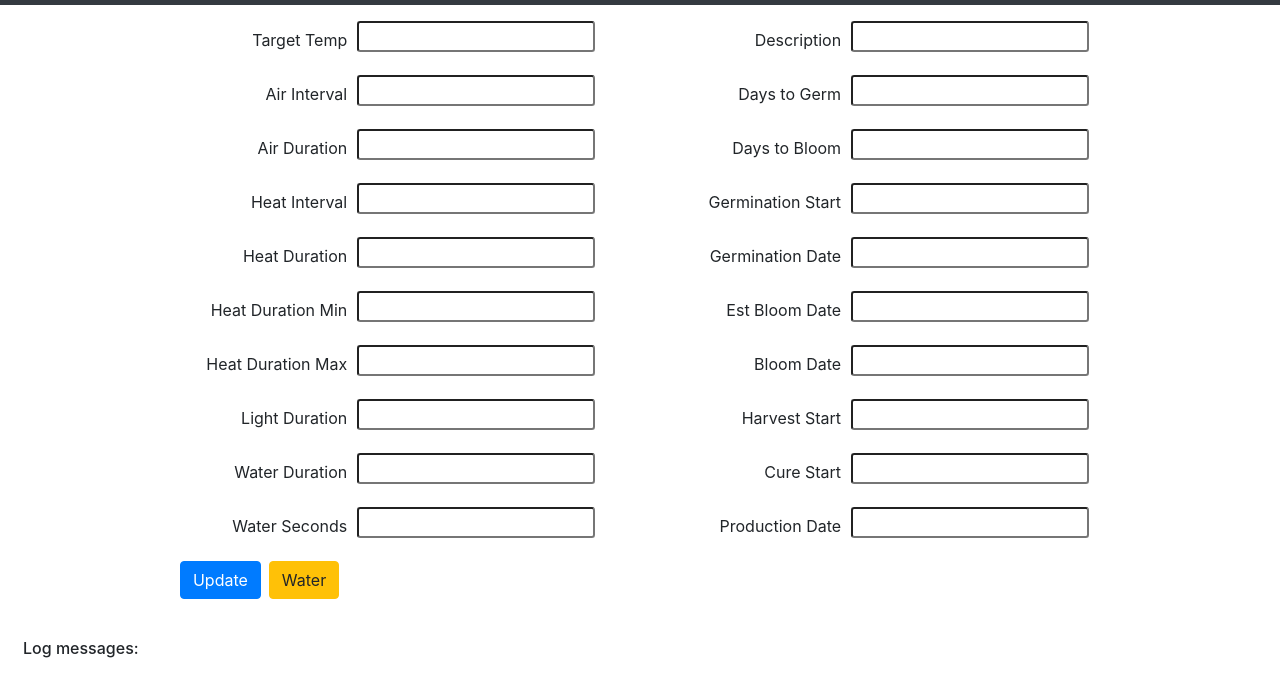
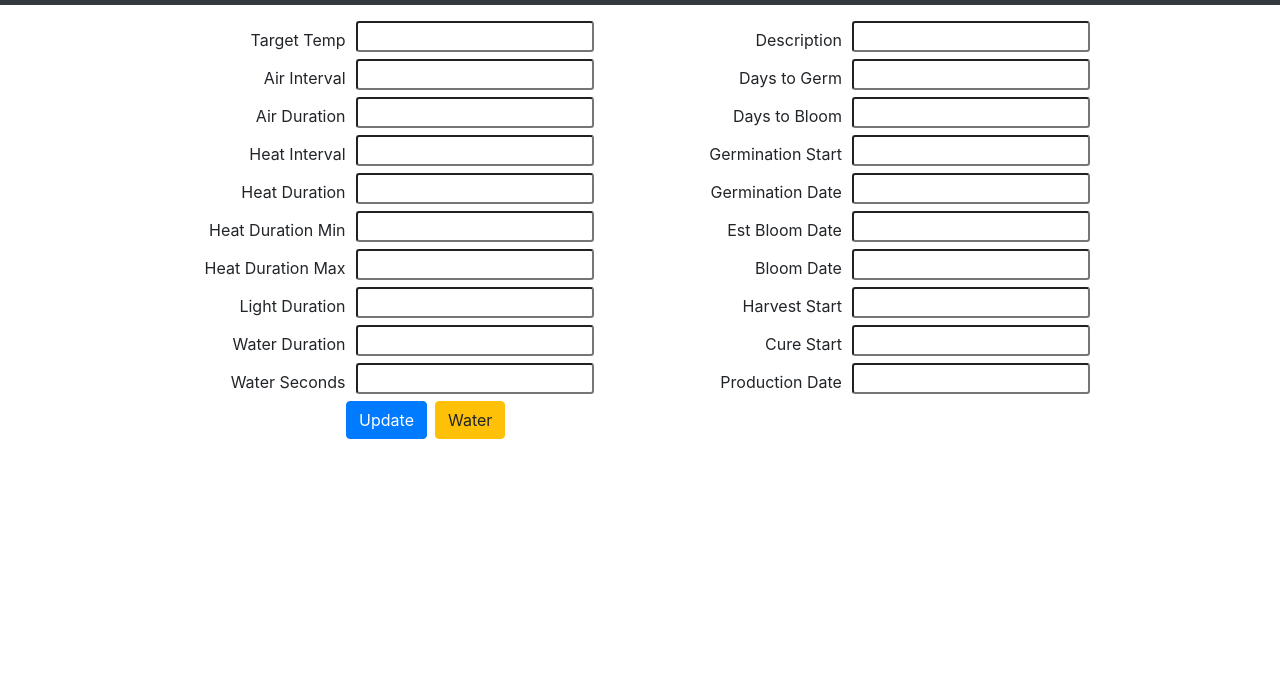
Before and after one commit to jkauflin/jjkGenvMonitor, a website: page public/index.html in a window 1280 px wide. Shown: the part 51-748 px from the top of the page. Drawn offline with nearby package versions, Linux system fonts and the light colour scheme; no server answers.

Commit message:
Update screen

```diff
--- a/public/index.html
+++ b/public/index.html
@@ -7,8 +7,6 @@
     <meta name="viewport" content="width=device-width, initial-scale=1, shrink-to-fit=no">
     <title>GenvMonitor</title>
     <link rel="icon" href="favicon.ico?ver=1.002">
-	<link rel="manifest" href="site.webmanifest">
-    <link rel="apple-touch-icon" href="icon.png">
     <!-- Bootstrap core CSS -->
     <link rel="stylesheet" href="https://cdn.jsdelivr.net/npm/bootstrap@4.5.3/dist/css/bootstrap.min.css"
         integrity="sha384-TX8t27EcRE3e/ihU7zmQxVncDAy5uIKz4rEkgIXeMed4M0jlfIDPvg6uqKI2xXr2" crossorigin="anonymous">
@@ -40,135 +38,136 @@
             <form id="InputValues" class="form-group" action="#">
                 <div class="row mt-3">
                     <div class="col-sm-5">
-                            <div class="form-group form-row">
+                            <div class="form-group form-row m-0">
                                 <label for="targetTemperature" class="col-8 col-form-label text-right">Target Temp</label>
                                 <div class="col-4">
                                     <input id="targetTemperature" class="form-control-sm">
                                 </div>
                             </div>
-                            <div class="form-group form-row">
+                            <div class="form-group form-row m-0">
                                 <label for="airInterval" class="col-8 col-form-label text-right">Air Interval</label>
                                 <div class="col-4">
                                     <input id="airInterval" class="form-control-sm">
                                 </div>
                             </div>
-                            <div class="form-group form-row">
+                            <div class="form-group form-row m-0">
                                 <label for="airDuration" class="col-8 col-form-label text-right">Air Duration</label>
                                 <div class="col-4">
                                     <input id="airDuration" class="form-control-sm">
                                 </div>
                             </div>
-                            <div class="form-group form-row">
+                            <div class="form-group form-row m-0">
                                 <label for="heatInterval" class="col-8 col-form-label text-right">Heat Interval</label>
                                 <div class="col-4">
                                     <input id="heatInterval" class="form-control-sm">
                                 </div>
                             </div>
-                            <div class="form-group form-row">
+                            <div class="form-group form-row m-0">
                                 <label for="heatDuration" class="col-8 col-form-label text-right">Heat Duration</label>
                                 <div class="col-4">
                                     <input id="heatDuration" class="form-control-sm">
                                 </div>
                             </div>
-                            <div class="form-group form-row">
+                            <div class="form-group form-row m-0">
                                 <label for="heatDurationMin" class="col-8 col-form-label text-right">Heat Duration Min</label>
                                 <div class="col-4">
                                     <input id="heatDurationMin" class="form-control-sm">
                                 </div>
                             </div>
-                            <div class="form-group form-row">
+                            <div class="form-group form-row m-0">
                                 <label for="heatDurationMax" class="col-8 col-form-label text-right">Heat Duration Max</label>
                                 <div class="col-4">
                                     <input id="heatDurationMax" class="form-control-sm">
                                 </div>
                             </div>
-                            <div class="form-group form-row">
+                            <div class="form-group form-row m-0">
                                 <label for="lightDuration" class="col-8 col-form-label text-right">Light Duration</label>
                                 <div class="col-4">
                                     <input id="lightDuration" class="form-control-sm">
                                 </div>
                             </div>
-                            <div class="form-group form-row">
+                            <div class="form-group form-row m-0">
                                 <label for="waterDuration" class="col-8 col-form-label text-right">Water Duration</label>
                                 <div class="col-4">
                                     <input id="waterDuration" class="form-control-sm">
                                 </div>
                             </div>
-                            <div class="form-group form-row">
+                            <div class="form-group form-row m-0">
                                 <label for="waterSeconds" class="col-8 col-form-label text-right">Water Seconds</label>
                                 <div class="col-4">
                                     <input id="waterSeconds" class="form-control-sm">
                                 </div>
                             </div>
 
-                            <div class="form-group form-row">
-                                <div class="col-8">
+                            <div class="form-group form-row m-0">
+                                <div class="col-12">
                                     <!--
                                     <button id="ClearLogButton" type="button" class="btn btn-success">Clear log</button>
                                     -->
                                     <button id="WaterButton" type="button" class="btn btn-warning mr-2 mb-2 float-right">Water</button>
                                     <button id="UpdateButton" type="button" class="btn btn-primary mr-2 mb-2 float-right">Update</button>
+                                    <div id="UpdateDisplay"></div>
                                 </div>
                             </div>
                     </div>
                     <div class="col-sm-7">
-                            <div class="form-group form-row">
+                            <div class="form-group form-row m-0">
                                 <label for="desc" class="col-5 col-form-label text-right">Description</label>
                                 <div class="col-7">
                                     <input id="desc" class="form-control-sm">
                                 </div>
                             </div>
 
-                            <div class="form-group form-row">
+                            <div class="form-group form-row m-0">
                                 <label for="daysToGerm" class="col-5 col-form-label text-right">Days to Germ</label>
                                 <div class="col-7">
                                     <input id="daysToGerm" class="form-control-sm">
                                 </div>
                             </div>
-                            <div class="form-group form-row">
+                            <div class="form-group form-row m-0">
                                 <label for="daysToBloom" class="col-5 col-form-label text-right">Days to Bloom</label>
                                 <div class="col-7">
                                     <input id="daysToBloom" class="form-control-sm">
                                 </div>
                             </div>
-                            <div class="form-group form-row">
+                            <div class="form-group form-row m-0">
                                 <label for="germinationStart" class="col-5 col-form-label text-right">Germination Start</label>
                                 <div class="col-7">
                                     <input id="germinationStart" class="form-control-sm">
                                 </div>
                             </div>
-                            <div class="form-group form-row">
+                            <div class="form-group form-row m-0">
                                 <label for="germinationDate" class="col-5 col-form-label text-right">Germination Date</label>
                                 <div class="col-7">
                                     <input id="germinationDate" class="form-control-sm">
                                 </div>
                             </div>
-                            <div class="form-group form-row">
+                            <div class="form-group form-row m-0">
                                 <label for="estBloomDate" class="col-5 col-form-label text-right">Est Bloom Date</label>
                                 <div class="col-7">
                                     <input id="estBloomDate" class="form-control-sm">
                                 </div>
                             </div>
-                            <div class="form-group form-row">
+                            <div class="form-group form-row m-0">
                                 <label for="bloomDate" class="col-5 col-form-label text-right">Bloom Date</label>
                                 <div class="col-7">
                                     <input id="bloomDate" class="form-control-sm">
                                 </div>
                             </div>
 
-                            <div class="form-group form-row">
+                            <div class="form-group form-row m-0">
                                 <label for="harvestDate" class="col-5 col-form-label text-right">Harvest Start</label>
                                 <div class="col-7">
                                     <input id="harvestDate" class="form-control-sm">
                                 </div>
                             </div>
-                            <div class="form-group form-row">
+                            <div class="form-group form-row m-0">
                                 <label for="cureDate" class="col-5 col-form-label text-right">Cure Start</label>
                                 <div class="col-7">
                                     <input id="cureDate" class="form-control-sm">
                                 </div>
                             </div>
-                            <div class="form-group form-row">
+                            <div class="form-group form-row m-0">
                                 <label for="productionDate" class="col-5 col-form-label text-right">Production Date</label>
                                 <div class="col-7">
                                     <input id="productionDate" class="form-control-sm">
@@ -179,6 +178,7 @@
                 </div><!-- end of row -->
             </form>
 
+            <!--
             <div class="row m-2">
                 <h6>Log messages:</h6>
                 <table id="LogMessageDisplay" class="table table-condensed table-striped">
@@ -186,6 +186,7 @@
                     </tbody>
                 </table>
             </div>
+            -->
 
         </div><!-- end of Home tab -->
 
--- a/public/js/main.js
+++ b/public/js/main.js
@@ -52,6 +52,8 @@ var main = (function () {
     var $UpdateButton = $document.find("#UpdateButton");
     var $WaterButton = $document.find("#WaterButton");
     var $Inputs = $document.find("#InputValues");
+
+    var $UpdateDisplay = $document.find("#UpdateDisplay");
 
     //var $altAddress = $moduleDiv.find("#altAddress");
     var $LogMessageDisplay = $("#LogMessageDisplay").find('tbody');
@@ -194,6 +196,7 @@ var main = (function () {
     //=================================================================================================================
     // Module methods
     function _lookup(event) {
+        $UpdateDisplay.empty();
         fetch('GetValues').then(function (response) {
             //console.log(response);
             if (response.ok) {
@@ -233,7 +236,7 @@ var main = (function () {
         /*
         var tr = '';
         $.each(storeRec.logList, function (index, logRec) {
-            tr += '<tr>';
+            tr += '<tr class="small">';
             tr += '<td>' + logRec + '</td>';
             tr += '</tr>';
         });
@@ -257,6 +260,7 @@ var main = (function () {
             //dataType: "html"
         })
         .done(function (storeRec) {
+            $UpdateDisplay.html("Update successful");
             _renderConfig(storeRec);
         })
         .fail(function (xhr, status, error) {
```
Also changed, not shown: boardFunctions.js (+8 -26 lines).
